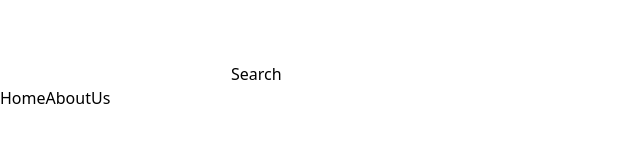
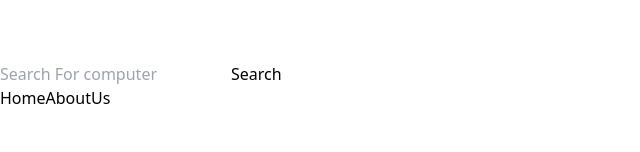
Before and after one commit to pitzee/comp-shop, a React (Vite) app in the folder ComputerShop/: page / in a window 1280 px wide. Shown: the part 450-602 px from the top of the page, without its empty margins (0-640 px from the left). Built offline with nearby package versions, Linux system fonts and the light colour scheme.

Commit message:
search fiture is added

```diff
--- a/ComputerShop/src/App.tsx
+++ b/ComputerShop/src/App.tsx
@@ -10,6 +10,7 @@ const App = () => {
   const [showAlert, setShowAlert] = useState(false);
 
   const [items, setItems] = useState(0);
+  const [searchComputers, setSearchComputers] = useState("");
 
   const hadleSubscribe = () => {
     setAlert(email);
@@ -25,7 +26,12 @@ const App = () => {
       <div>
         {/* nav bar div */}
         <div>
-          <NavBar item={items} onSearch={() => console.log("search")} />
+          <NavBar
+            item={items}
+            onSearch={() => console.log("search")}
+            searchComputers={searchComputers}
+            onChange={(e) => setSearchComputers(e.target.value)}
+          />
           {showAlert && (
             <p className="fixed top-1 left-96 transform-translate-x-1/2 bg-green-500 text-white p-2 rounded shadow-lg">
               sucessuflly suscribed with {alert}
@@ -41,6 +47,7 @@ const App = () => {
           onAddToCart={() => {
             setItems(items + 1);
           }}
+          searchedComputers={searchComputers}
         />
 
         {/* footer section */}
--- a/ComputerShop/src/components/NavBar.tsx
+++ b/ComputerShop/src/components/NavBar.tsx
@@ -5,9 +5,11 @@ import Carts from "./Carts";
 interface Props {
   item: number;
   onSearch: () => void;
+  searchComputers: string;
+  onChange: (e: React.ChangeEvent<HTMLInputElement>) => void;
 }
 
-const NavBar = ({ item, onSearch }: Props) => {
+const NavBar = ({ item, onSearch, searchComputers, onChange }: Props) => {
   return (
     <>
       {/* main div */}
@@ -24,7 +26,13 @@ const NavBar = ({ item, onSearch }: Props) => {
         <nav className="flex md:space-x-3 items-center pr-2">
           {/* search  */}
           <div>
-            <input type="text" className="p-2 rounded-l-md border-2" />
+            <input
+              type="text"
+              className="p-2 rounded-l-md border-2"
+              placeholder="Search For computer"
+              value={searchComputers}
+              onChange={onChange}
+            />
             <button
               onClick={onSearch}
               className="rounded-r-md bg-green-500 p-2 "
--- a/ComputerShop/src/components/Products.tsx
+++ b/ComputerShop/src/components/Products.tsx
@@ -3,14 +3,21 @@ import { useState } from "react";
 
 interface Props {
   onAddToCart: () => void;
+  searchedComputers: string;
 }
 
-const Products = ({ onAddToCart }: Props) => {
+const Products = ({ onAddToCart, searchedComputers }: Props) => {
   const [isHovered, setIsHovered] = useState<number | null>(null);
+
+  const filteredComputers = Computers.filter((comp: computer) =>
+    comp.name.toLowerCase().includes(searchedComputers.toLowerCase())
+  );
+
+  const computersToDisplay = searchedComputers ? filteredComputers : Computers;
   return (
     <>
       <div className="grid grid-cols-4 mt-20 p-2 border border-solid">
-        {Computers.map((comp: computer) => (
+        {computersToDisplay.map((comp: computer) => (
           <div
             className="border border-gray-200"
             key={comp.id}
```
Also changed, not shown: ComputerShop/src/assets/images/laptops.jpg (added).
